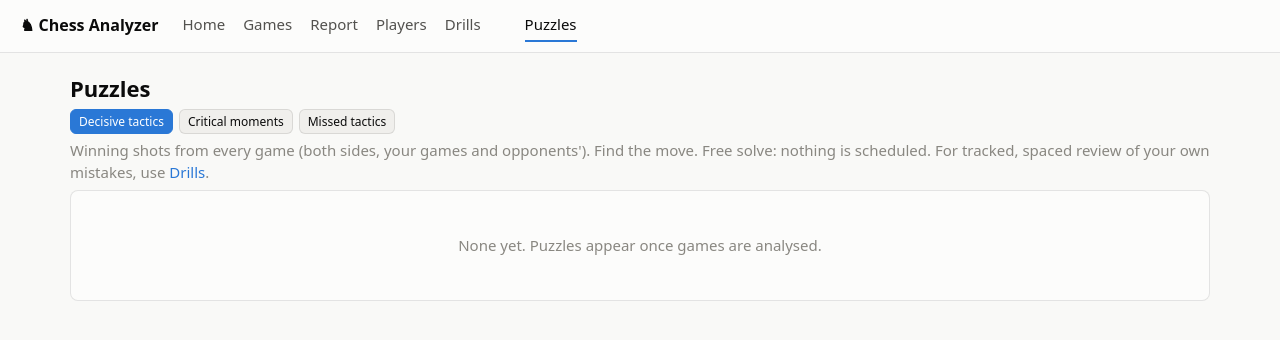
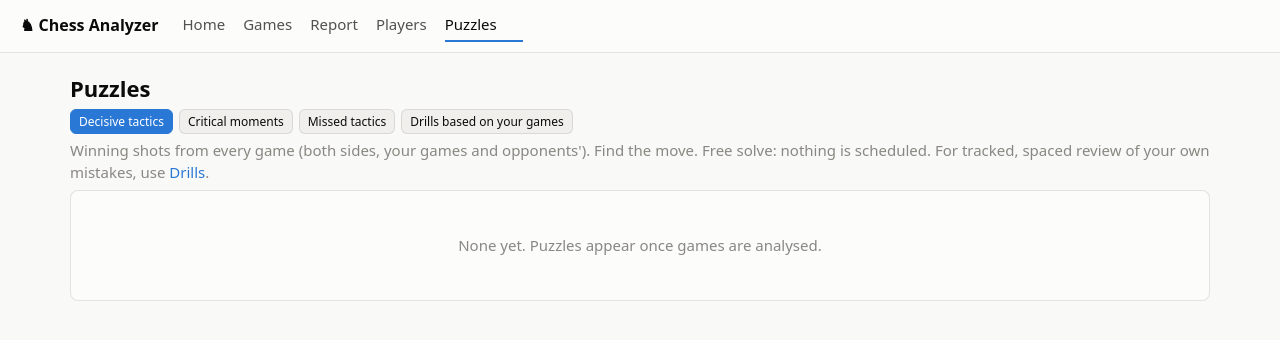
Before and after one commit to pisanuw/chess-analyzer, a website with bundled scripts: page public/index.html in a window 1280 px wide. Both pictures are taken after a click on the link "Puzzles". Built offline with nearby package versions, Linux system fonts and the light colour scheme; files whose address does not match are found by name.

Commit message:
Move Drills under Puzzles
The Puzzles page gains a "Drills based on your games" button alongside the
puzzle sources, opening the spaced-repetition drills. The separate Drills nav
item is removed and the due-count badge moves to the Puzzles tab; #/drills still
works and highlights Puzzles.

Co-Authored-By: Claude Opus 4.8 (1M context) <noreply@anthropic.com>

```diff
--- a/public/app.js
+++ b/public/app.js
@@ -19,7 +19,7 @@ const routes = [
   { re: /^#\/report$/, name: 'report', view: reviewView },
   { re: /^#\/repertoire$/, name: 'report', view: reviewView }, // repertoire now lives in the Report page accordion
   { re: /^#\/scout(?:\/(.*))?$/, name: 'scout', view: scoutView },
-  { re: /^#\/drills(?:\?(.*))?$/, name: 'drills', view: drillsView }, // optional query: ?pattern=... starts a lightning round
+  { re: /^#\/drills(?:\?(.*))?$/, name: 'puzzles', view: drillsView }, // drills live under Puzzles now; highlight that tab
   { re: /^#\/puzzles(?:\?(.*))?$/, name: 'puzzles', view: puzzlesView }, // optional query: ?source=tactics|moments|missed
   { re: /^#\/settings$/, name: 'settings', view: settingsView },
 ];
--- a/public/index.html
+++ b/public/index.html
@@ -21,8 +21,7 @@
     <a href="#/games" data-nav="games">Games</a>
     <a href="#/report" data-nav="report">Report</a>
     <a href="#/scout" data-nav="scout">Players</a>
-    <a href="#/drills" data-nav="drills">Drills <span id="drill-badge" class="badge" hidden></span></a>
-    <a href="#/puzzles" data-nav="puzzles">Puzzles</a>
+    <a href="#/puzzles" data-nav="puzzles">Puzzles <span id="drill-badge" class="badge" hidden></span></a>
     <a href="#/settings" data-nav="settings" hidden>Settings</a>
   </nav>
   <div id="jobs" class="jobs" role="status" aria-live="polite" aria-label="Background job progress"></div>
--- a/public/views/puzzles.js
+++ b/public/views/puzzles.js
@@ -26,6 +26,7 @@ export async function puzzlesView(root, query) {
       <span class="muted" id="score"></span></div>
     <div class="row" id="sources" style="gap:6px; margin: 4px 0 2px">
       ${SOURCES.map(s => `<button class="small${s.key === source ? ' primary' : ''}" data-src="${s.key}">${esc(s.label)}</button>`).join('')}
+      <button class="small" id="to-drills" title="Spaced-repetition drills built from your own mistakes, scheduled and tracked">Drills based on your games</button>
     </div>
     <p class="muted">${esc(spec.blurb)} Free solve: nothing is scheduled. For tracked, spaced review of your own mistakes, use <a href="#/drills">Drills</a>.</p>
     <div id="puzzle"></div>`;
@@ -34,6 +35,7 @@ export async function puzzlesView(root, query) {
   root.querySelectorAll('button[data-src]').forEach(b => b.onclick = () => {
     if (b.dataset.src !== source) location.hash = `#/puzzles?source=${b.dataset.src}`;
   });
+  root.querySelector('#to-drills').onclick = () => { location.hash = '#/drills'; };
 
   function renderScore() {
     scoreEl.textContent = session.attempts
```
Also changed, not shown: CHANGES.md (+4 -0 lines).
